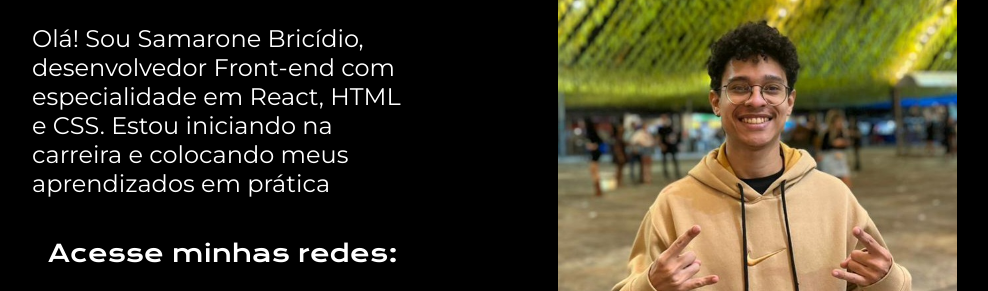
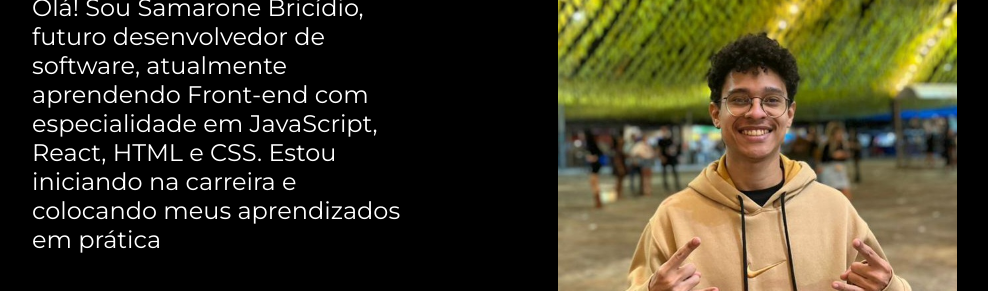
Before and after one commit to Samarone-Bricidio/Portifolio-Front, a plain HTML site: page index.html in a window 1280 px wide. Shown: the part 372-663 px from the top of the page, without its empty margins (160-1148 px from the left). Drawn offline with nearby package versions, Linux system fonts and the light colour scheme.

Commit message:
ajustando texto apresentação home

```diff
--- a/index.html
+++ b/index.html
@@ -17,8 +17,8 @@
     <main class="apresentacao">
         <section class="apresentacao__conteudo">
         <h1 class="apresentacao__conteudo__titulo">Eleve seu negócio digital a outro nível <strong class="titulo-destaque">com um Front-end de qualidade!</strong></h1>
-        <p class="apresentacao__conteudo__texto">Olá! Sou Samarone Bricídio, desenvolvedor Front-end com especialidade em React, HTML e CSS.
-            Estou iniciando na carreira e colocando meus aprendizados em prática</p>
+        <p class="apresentacao__conteudo__texto">Olá! Sou Samarone Bricídio, futuro desenvolvedor de software, atualmente aprendendo Front-end com especialidade em JavaScript, React, HTML e CSS.
+               Estou iniciando na carreira e colocando meus aprendizados em prática</p>
         <div class="apresentacao__links">
             <h2 class="apresentacao__links__subtitulo">Acesse minhas redes:</h2>
             <a class="apresentacao__links_link" href="https://www.linkedin.com/in/samarone-bric%C3%ADdio/">
```
